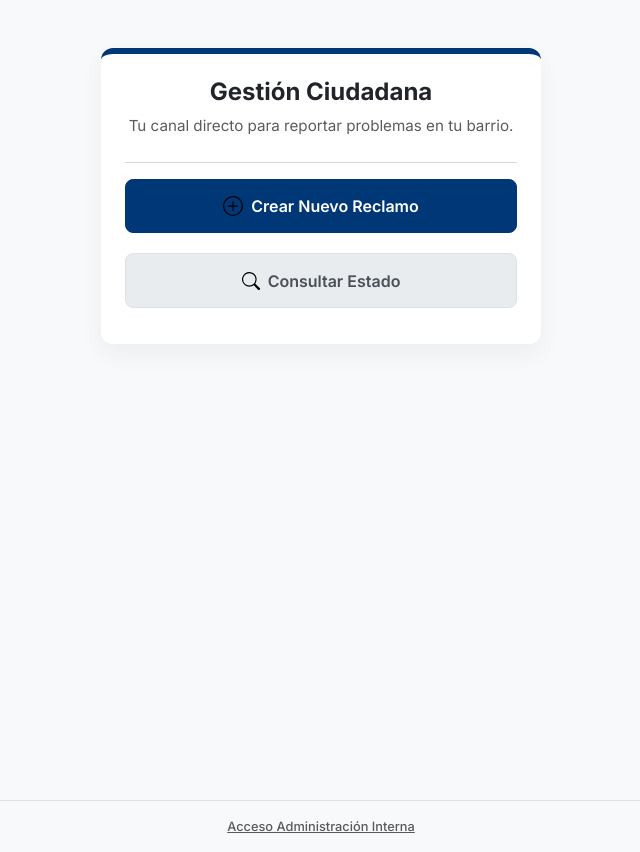
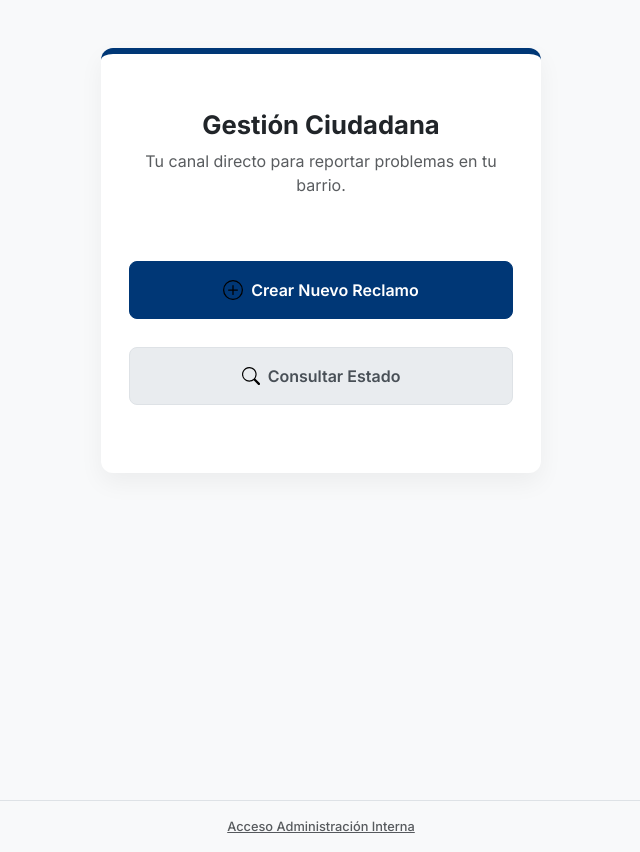
Before and after one commit to ivan-silva22/web-de-reclamos-vecinales, a React (Vite) app: page / in a window 1280 px wide. Shown: the whole page, without its empty margins (319-959 px from the left). Built offline with nearby package versions, Linux system fonts and the light colour scheme.

Commit message:
corregi las card de los formulario

```diff
--- a/src/App.css
+++ b/src/App.css
@@ -8,7 +8,7 @@ body, button, input, select, textarea, .table, .card {
 }
 
 /* ==========================================================================
-   2. ESTRUCTURA Y CONTENEDORES (AJUSTE: ALINEACIÓN SUPERIOR)
+   2. ESTRUCTURA Y CONTENEDORES
    ========================================================================== */
 .claim-container,
 .status-container,
@@ -16,13 +16,13 @@ body, button, input, select, textarea, .table, .card {
   background-color: #f4f6f9;
   min-height: 100vh;
   display: flex;
-  align-items: flex-start; /* LAS CARDS QUEDAN ARRIBA */
+  align-items: flex-start; /* Fuerza las tarjetas hacia arriba */
   justify-content: center;
   padding: 1.5rem 0;
 }
 
 /* ==========================================================================
-   3. TARJETAS (CARDS)
+   3. TARJETAS (CARDS) - ALTURA Y ESPACIADO
    ========================================================================== */
 .claim-card, .status-card, .login-card, .home-card {
   width: 92%;
@@ -33,6 +33,8 @@ body, button, input, select, textarea, .table, .card {
   background-color: #ffffff;
   color: #212529;
   margin: 0 auto;
+  /* Padding amplio para dar altura natural */
+  padding: 3.5rem 1.75rem !important;
 }
 
 /* ==========================================================================
@@ -41,15 +43,16 @@ body, button, input, select, textarea, .table, .card {
 .claim-input, .status-input, .login-input {
   border-radius: 6px !important;
   border: 1px solid #ced4da;
-  padding: 0.75rem 0.75rem; /* Más altura */
-  font-size: 1rem; /* Tamaño legible */
+  padding: 0.75rem 0.75rem;
+  font-size: 1rem;
+  margin-bottom: 1.25rem; /* Separación entre campos */
 }
 
 /* ==========================================================================
-   5. BOTONES (AJUSTE: AIRE ENTRE ELLOS)
+   5. BOTONES - TAMAÑO TÁCTIL Y ESPACIO
    ========================================================================== */
 .btn-submit, .btn-login, .btn-search, .btn-back {
-  padding: 0.9rem 1rem !important; /* Altura táctil mejorada */
+  padding: 1rem 1rem !important;
   font-size: 1rem !important;
   font-weight: 600 !important;
   border-radius: 8px !important;
@@ -57,7 +60,7 @@ body, button, input, select, textarea, .table, .card {
   align-items: center;
   justify-content: center;
   gap: 8px;
-  margin-bottom: 0.75rem; /* Asegura separación si se apilan */
+  margin-bottom: 0.75rem;
 }
 
 .btn-submit, .btn-login, .btn-search {
@@ -79,10 +82,11 @@ body, button, input, select, textarea, .table, .card {
   font-size: 1.5rem;
   color: #003776;
   font-weight: 700;
-  padding: 10px 20px;
+  padding: 12px 20px;
   background-color: #e6eef7;
   border-radius: 6px;
   display: inline-block;
+  margin: 1rem 0;
 }
 
 /* ==========================================================================
@@ -92,4 +96,9 @@ body, button, input, select, textarea, .table, .card {
   .claim-container, .status-container, .login-container {
     padding-top: 3rem;
   }
+
+  .claim-card, .status-card, .login-card {
+    min-height: 520px; /* Altura mínima en desktop */
+    padding: 4rem 2.5rem !important;
+  }
 }
--- a/src/components/views/Home.jsx
+++ b/src/components/views/Home.jsx
@@ -1,28 +1,23 @@
 import React from "react";
-import { Container, Button, Card, Row, Col } from "react-bootstrap";
+import { Container, Button, Card } from "react-bootstrap";
 import { PlusCircle, Search } from "react-bootstrap-icons";
 
 const Home = ({ alHacerClicIniciar, alHacerClicVerMapa }) => {
   return (
-    /* Cambiamos a align-items-start para que las cards suban */
-    <Container fluid className="claim-container d-flex align-items-start justify-content-center min-vh-100 bg-light">
+    <Container fluid className="claim-container bg-light">
+      <Card className="border-0 bg-white text-dark text-center home-card shadow-sm">
+        <Card.Body className="p-0 d-flex flex-column h-100">
 
-      <Card className="border-0 bg-white text-dark p-4 text-center home-card shadow-sm">
-        <Card.Body className="p-0">
-
-          <div className="mb-4">
-            <h4 className="fw-bold text-dark" style={{ fontSize: "1.5rem" }}>
+          <div className="mb-5">
+            <h4 className="fw-bold text-dark" style={{ fontSize: "1.6rem" }}>
               Gestión Ciudadana
             </h4>
-            <p className="text-muted" style={{ fontSize: "0.95rem" }}>
+            <p className="text-muted mt-2" style={{ fontSize: "1rem" }}>
               Tu canal directo para reportar problemas en tu barrio.
             </p>
           </div>
 
-          <hr className="text-muted my-3" />
-
-          {/* Botones */}
-          <div className="d-flex flex-column gap-2 mt-3">
+          <div className="mt-auto d-flex flex-column gap-3">
             <Button
               variant="primary"
               className="btn-submit w-100"
```
